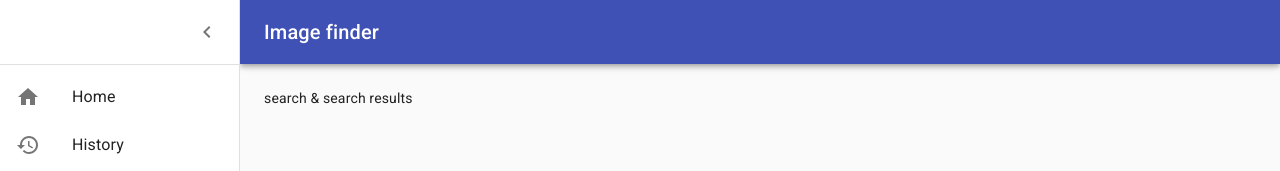
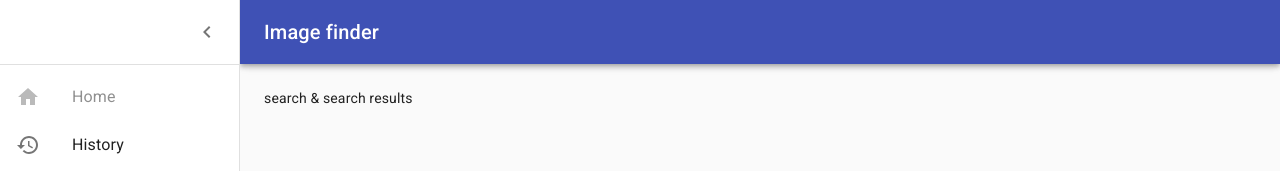
Before and after one commit to zlydenko/imagefinder, a React (Create React App) app in the folder client/: page / in a window 1280 px wide. Both pictures are taken after a click on the button "Open drawer". Shown: the top 171 px of the page. Built offline with nearby package versions, Linux system fonts and the light colour scheme.

Commit message:
fix menu

```diff
--- a/client/src/App.js
+++ b/client/src/App.js
@@ -1,10 +1,14 @@
-import React from 'react';
-import Navbar from './components/Navbar';
+import React from "react";
+import Navbar from "./components/Navbar";
 
 function App() {
   return (
     <div>
-      <Navbar activePageTitle={'Image finder'} authenticated={true} />
+      <Navbar
+        currentPage={"home"}
+        activePageTitle={"Image finder"}
+        authenticated={true}
+      />
     </div>
   );
 }
--- a/client/src/components/Navbar.js
+++ b/client/src/components/Navbar.js
@@ -1,33 +1,31 @@
-import React, { Component } from 'react';
-import clsx from 'clsx';
-import { makeStyles, useTheme } from '@material-ui/core/styles';
-import Drawer from '@material-ui/core/Drawer';
-import CssBaseline from '@material-ui/core/CssBaseline';
-import AppBar from '@material-ui/core/AppBar';
-import Toolbar from '@material-ui/core/Toolbar';
-import List from '@material-ui/core/List';
-import Typography from '@material-ui/core/Typography';
-import Divider from '@material-ui/core/Divider';
-import IconButton from '@material-ui/core/IconButton';
-import MenuIcon from '@material-ui/icons/Menu';
-import HomeIcon from '@material-ui/icons/Home';
-import HistoryIcon from '@material-ui/icons/History';
-import ChevronLeftIcon from '@material-ui/icons/ChevronLeft';
-import ChevronRightIcon from '@material-ui/icons/ChevronRight';
-import ListItem from '@material-ui/core/ListItem';
-import ListItemIcon from '@material-ui/core/ListItemIcon';
-import ListItemText from '@material-ui/core/ListItemText';
-import InboxIcon from '@material-ui/icons/MoveToInbox';
-import MailIcon from '@material-ui/icons/Mail';
+import React from "react";
+import clsx from "clsx";
+import { makeStyles, useTheme } from "@material-ui/core/styles";
+import Drawer from "@material-ui/core/Drawer";
+import CssBaseline from "@material-ui/core/CssBaseline";
+import AppBar from "@material-ui/core/AppBar";
+import Toolbar from "@material-ui/core/Toolbar";
+import List from "@material-ui/core/List";
+import Typography from "@material-ui/core/Typography";
+import Divider from "@material-ui/core/Divider";
+import IconButton from "@material-ui/core/IconButton";
+import MenuIcon from "@material-ui/icons/Menu";
+import HomeIcon from "@material-ui/icons/Home";
+import HistoryIcon from "@material-ui/icons/History";
+import ChevronLeftIcon from "@material-ui/icons/ChevronLeft";
+import ChevronRightIcon from "@material-ui/icons/ChevronRight";
+import ListItem from "@material-ui/core/ListItem";
+import ListItemIcon from "@material-ui/core/ListItemIcon";
+import ListItemText from "@material-ui/core/ListItemText";
 
 const drawerWidth = 240;
 
 const useStyles = makeStyles(theme => ({
   root: {
-    display: 'flex'
+    display: "flex"
   },
   appBar: {
-    transition: theme.transitions.create(['margin', 'width'], {
+    transition: theme.transitions.create(["margin", "width"], {
       easing: theme.transitions.easing.sharp,
       duration: theme.transitions.duration.leavingScreen
     })
@@ -35,7 +33,7 @@ const useStyles = makeStyles(theme => ({
   appBarShift: {
     width: `calc(100% - ${drawerWidth}px)`,
     marginLeft: drawerWidth,
-    transition: theme.transitions.create(['margin', 'width'], {
+    transition: theme.transitions.create(["margin", "width"], {
       easing: theme.transitions.easing.easeOut,
       duration: theme.transitions.duration.enteringScreen
     })
@@ -44,7 +42,7 @@ const useStyles = makeStyles(theme => ({
     marginRight: theme.spacing(2)
   },
   hide: {
-    display: 'none'
+    display: "none"
   },
   drawer: {
     width: drawerWidth,
@@ -54,23 +52,23 @@ const useStyles = makeStyles(theme => ({
     width: drawerWidth
   },
   drawerHeader: {
-    display: 'flex',
-    alignItems: 'center',
-    padding: '0 8px',
+    display: "flex",
+    alignItems: "center",
+    padding: "0 8px",
     ...theme.mixins.toolbar,
-    justifyContent: 'flex-end'
+    justifyContent: "flex-end"
   },
   content: {
     flexGrow: 1,
     padding: theme.spacing(3),
-    transition: theme.transitions.create('margin', {
+    transition: theme.transitions.create("margin", {
       easing: theme.transitions.easing.sharp,
       duration: theme.transitions.duration.leavingScreen
     }),
     marginLeft: -drawerWidth
   },
   contentShift: {
-    transition: theme.transitions.create('margin', {
+    transition: theme.transitions.create("margin", {
       easing: theme.transitions.easing.easeOut,
       duration: theme.transitions.duration.enteringScreen
     }),
@@ -101,7 +99,13 @@ export default function Navbar(props) {
         })}
       >
         <Toolbar>
-          <IconButton color="inherit" aria-label="Open drawer" onClick={handleDrawerOpen} edge="start" className={clsx(classes.menuButton, open && classes.hide)}>
+          <IconButton
+            color="inherit"
+            aria-label="Open drawer"
+            onClick={handleDrawerOpen}
+            edge="start"
+            className={clsx(classes.menuButton, open && classes.hide)}
+          >
             <MenuIcon />
           </IconButton>
           <Typography variant="h6" noWrap>
@@ -119,13 +123,25 @@ export default function Navbar(props) {
         }}
       >
         <div className={classes.drawerHeader}>
-          <IconButton onClick={handleDrawerClose}>{theme.direction === 'ltr' ? <ChevronLeftIcon /> : <ChevronRightIcon />}</IconButton>
+          <IconButton onClick={handleDrawerClose}>
+            {theme.direction === "ltr" ? (
+              <ChevronLeftIcon />
+            ) : (
+              <ChevronRightIcon />
+            )}
+          </IconButton>
         </div>
         <Divider />
         <List>
-          {['Home', 'History'].map((text, index) => (
-            <ListItem button key={text}>
-              <ListItemIcon>{index % 2 === 0 ? <HomeIcon /> : <HistoryIcon />}</ListItemIcon>
+          {["Home", "History"].map((text, index) => (
+            <ListItem
+              button
+              key={text}
+              disabled={props.currentPage === text.toLowerCase()}
+            >
+              <ListItemIcon>
+                {index % 2 === 0 ? <HomeIcon /> : <HistoryIcon />}
+              </ListItemIcon>
               <ListItemText primary={text} />
             </ListItem>
           ))}
```
